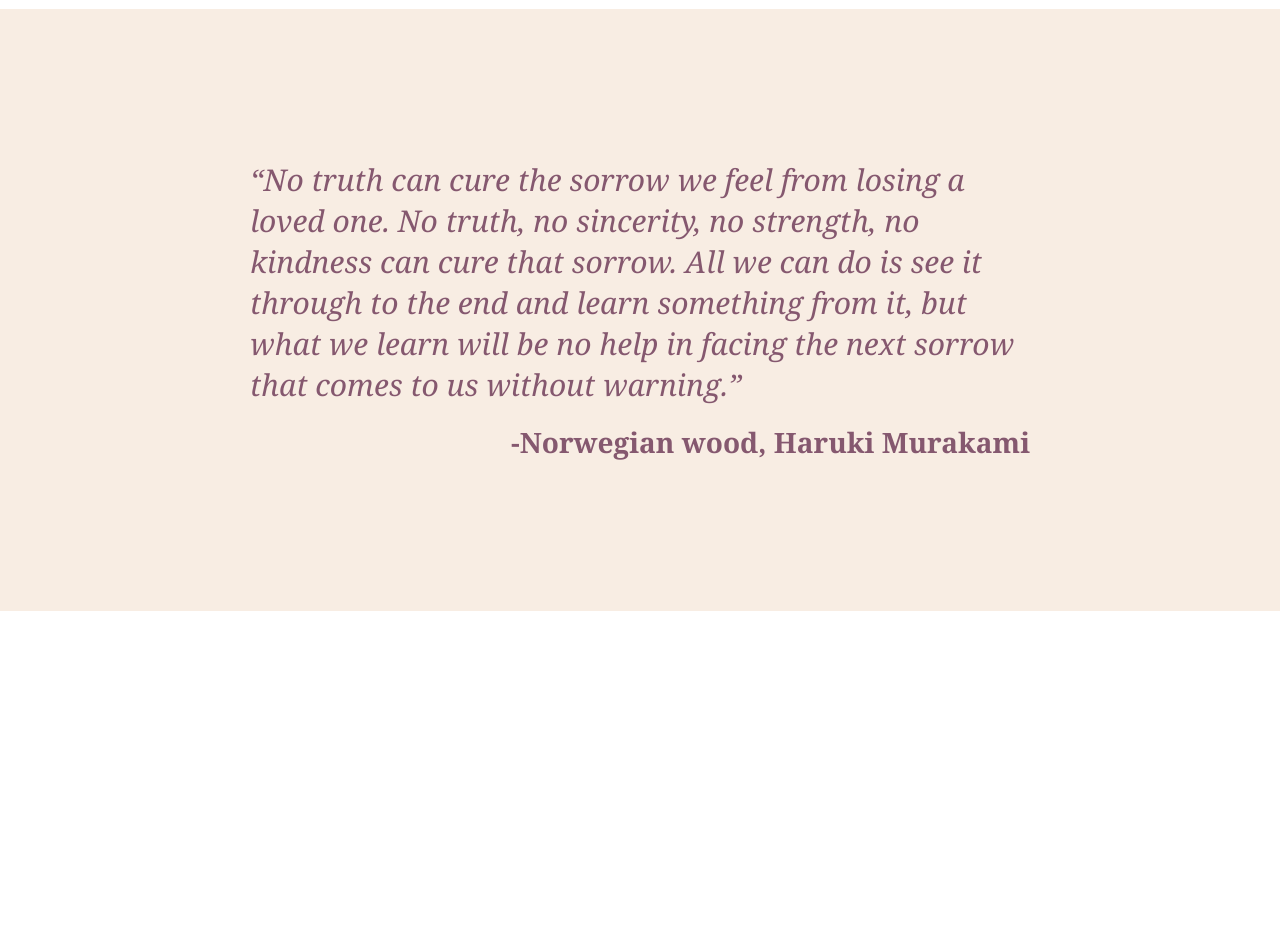
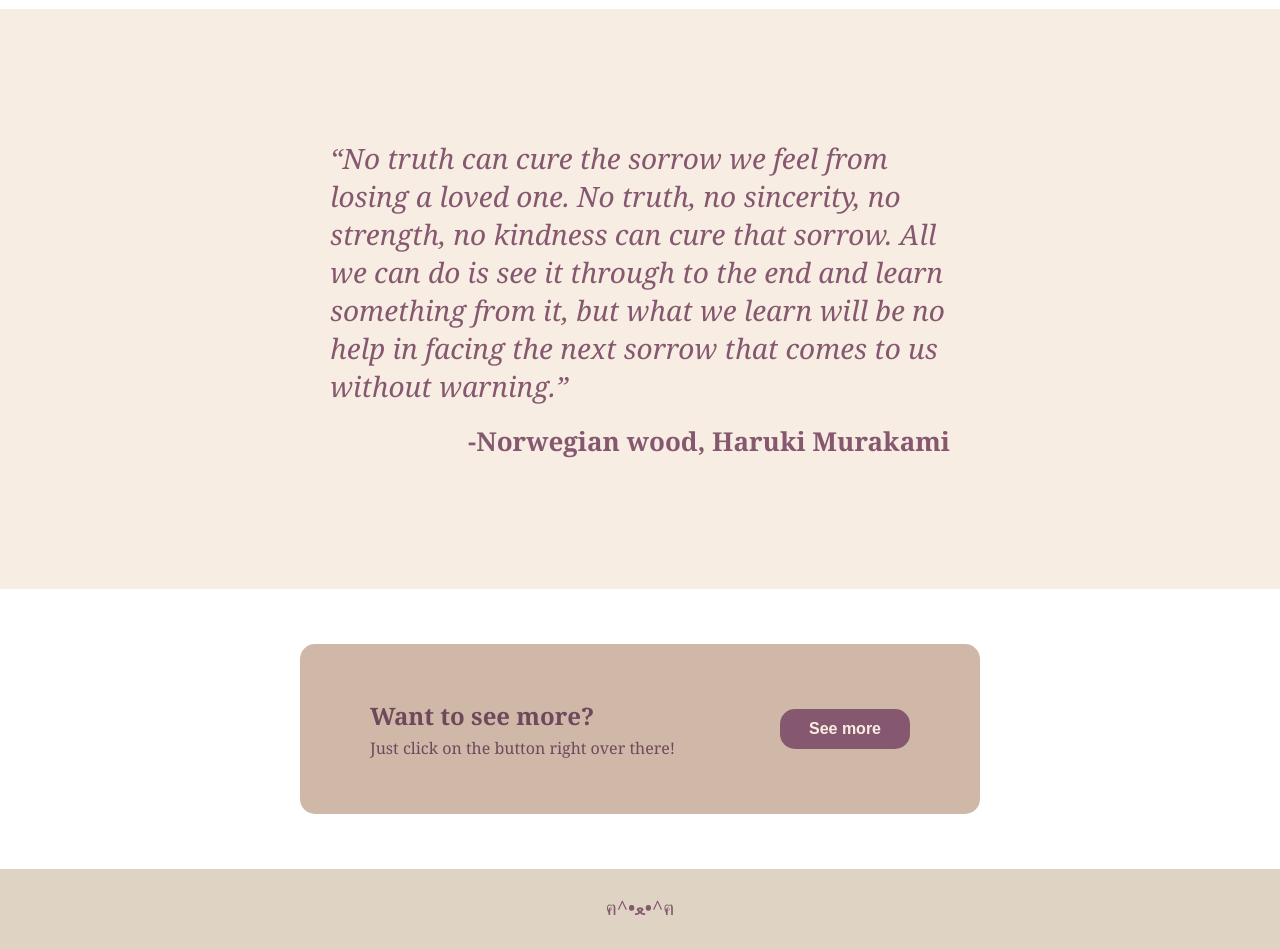
Before and after one commit to Toremi9/Toremi-website, a plain HTML site: page index.html in a window 1280 px wide. Shown: the part 1400-2349 px from the top of the page. Before the commit the page ends 2011 px from the top, so only its background shows below. Drawn offline with Linux system fonts and the light colour scheme.

Commit message:
finished website

```diff
--- a/index.html
+++ b/index.html
@@ -59,5 +59,21 @@
         <div class="quote"><em>“No truth can cure the sorrow we feel from losing a loved one. No truth, no sincerity, no strength, no kindness can cure that sorrow. All we can do is see it through to the end and learn something from it, but what we learn will be no help in facing the next sorrow that comes to us without warning.”</em></div>
         <div class="author">-Norwegian wood, Haruki Murakami</div>
     </div>
+
+    <div class="bottombody">
+        <div class="content">
+            <div class="botleft">
+                <h2 class="textinbot">Want to see more?</h2>
+                <div class="textinbot">Just click on the button right over there!</div>
+            </div>
+            <div class="botright">
+                <button class="seemore">See more</button>
+            </div>
+        </div>
+    </div>
+
+    <div class="footer">
+        <div>ฅ^•ﻌ•^ฅ</div>
+    </div>
 </body>
 </html>
--- a/styles.css
+++ b/styles.css
@@ -12,7 +12,9 @@
 .header,
 .topbody,
 .midbody,
-.testimonial {
+.testimonial,
+.bottombody,
+.footer {
     padding: 5px 250px;
 }
 
@@ -127,22 +129,47 @@
     font-size: 22px;
     margin-top: 5px;
     margin-bottom: 40px;
+    font-weight: bold;
 
 }
 
 .testimonial {
     background-color: #F8EDE3;
-    padding: 150px 250px;
+    padding: 130px 330px;
 }
 
 .quote {
-    font-size: 30px;
+    font-size: 28px;
     font-weight: 200;
 }
 
 .author {
     font-weight: bold;
-    font-size: 28px;
+    font-size: 26px;
     text-align: right;
     margin-top: 18px;
 }
+
+.content {
+    display: flex;
+    padding: 50px 70px;
+    justify-content: space-between;
+    align-items: center;
+    background-color: #D0B8A8;
+    border-radius: 15px;
+    margin: 50px;
+}
+
+.textinbot {
+    margin: 5px 0;
+    color: #6e495c;
+}
+
+.footer {
+    background-color: #DFD3C3;
+    text-align: center;
+    height: 50px;
+    font-size: 20px;
+    padding-top: 25px;
+    color: #85586F;
+}
```
